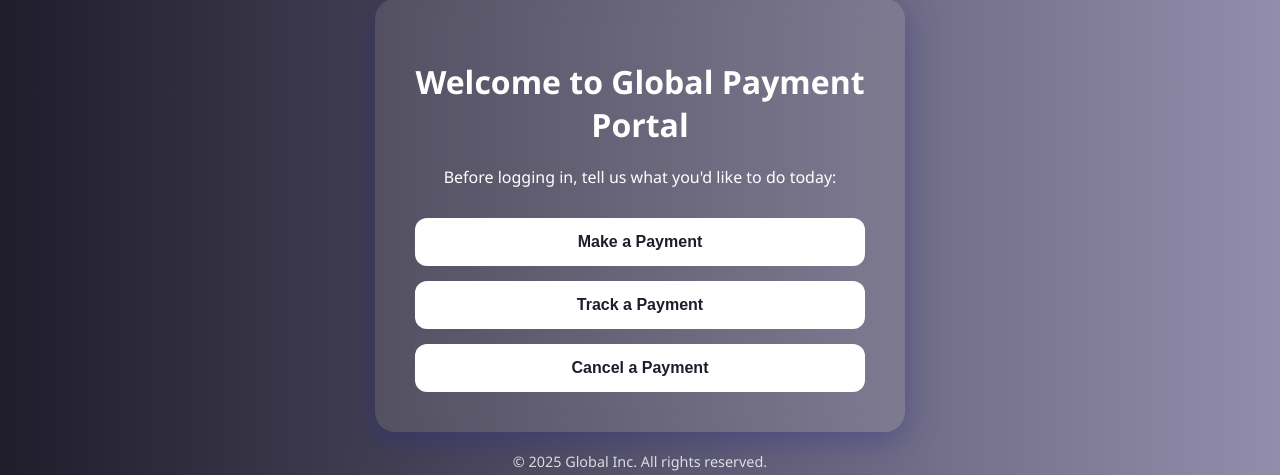
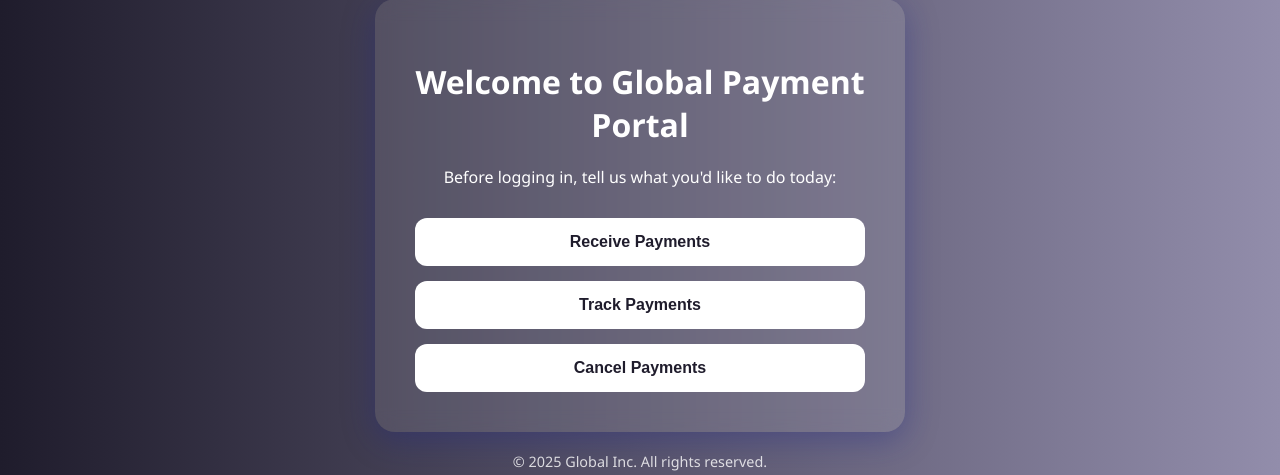
Before and after one commit to kenkipkoec/payment-portal, a Flask app: page / in a window 1280 px wide. Shown: the part 165-640 px from the top of the page. Run offline with Flask 3, Linux system fonts and the light colour scheme.

Commit message:
Updated login page and fixed bugs

```diff
--- a/app.py
+++ b/app.py
@@ -16,7 +16,7 @@ app.config['MAIL_PORT'] = 465
 app.config['MAIL_USE_SSL'] = True
 app.config['MAIL_USE_TLS'] = False
 app.config['MAIL_USERNAME'] = 'chasersbit439@gmail.com'
-app.config['MAIL_PASSWORD'] = 'opjv zgzp yafu ngcc'
+app.config['MAIL_PASSWORD'] = 'opjvzgzpyafungcc'
 app.config['MAIL_DEFAULT_SENDER'] = 'chasersbit439@gmail.com'
 
 mail = Mail(app)
--- a/templates/index.html
+++ b/templates/index.html
@@ -104,9 +104,9 @@
     <h1>Welcome to Global Payment Portal</h1>
     <p>Before logging in, tell us what you'd like to do today:</p>
     <div class="btn-group">
-      <button class="action-btn" onclick="window.location.href='/select-service?action=make'">Make a Payment</button>
-      <button class="action-btn" onclick="window.location.href='/select-service?action=track'">Track a Payment</button>
-      <button class="action-btn" onclick="window.location.href='/select-service?action=cancel'">Cancel a Payment</button>
+      <button class="action-btn" onclick="window.location.href='/select-service?action=make'">Receive Payments</button>
+      <button class="action-btn" onclick="window.location.href='/select-service?action=track'">Track  Payments</button>
+      <button class="action-btn" onclick="window.location.href='/select-service?action=cancel'">Cancel  Payments</button>
     </div>
   </div>
 
```
